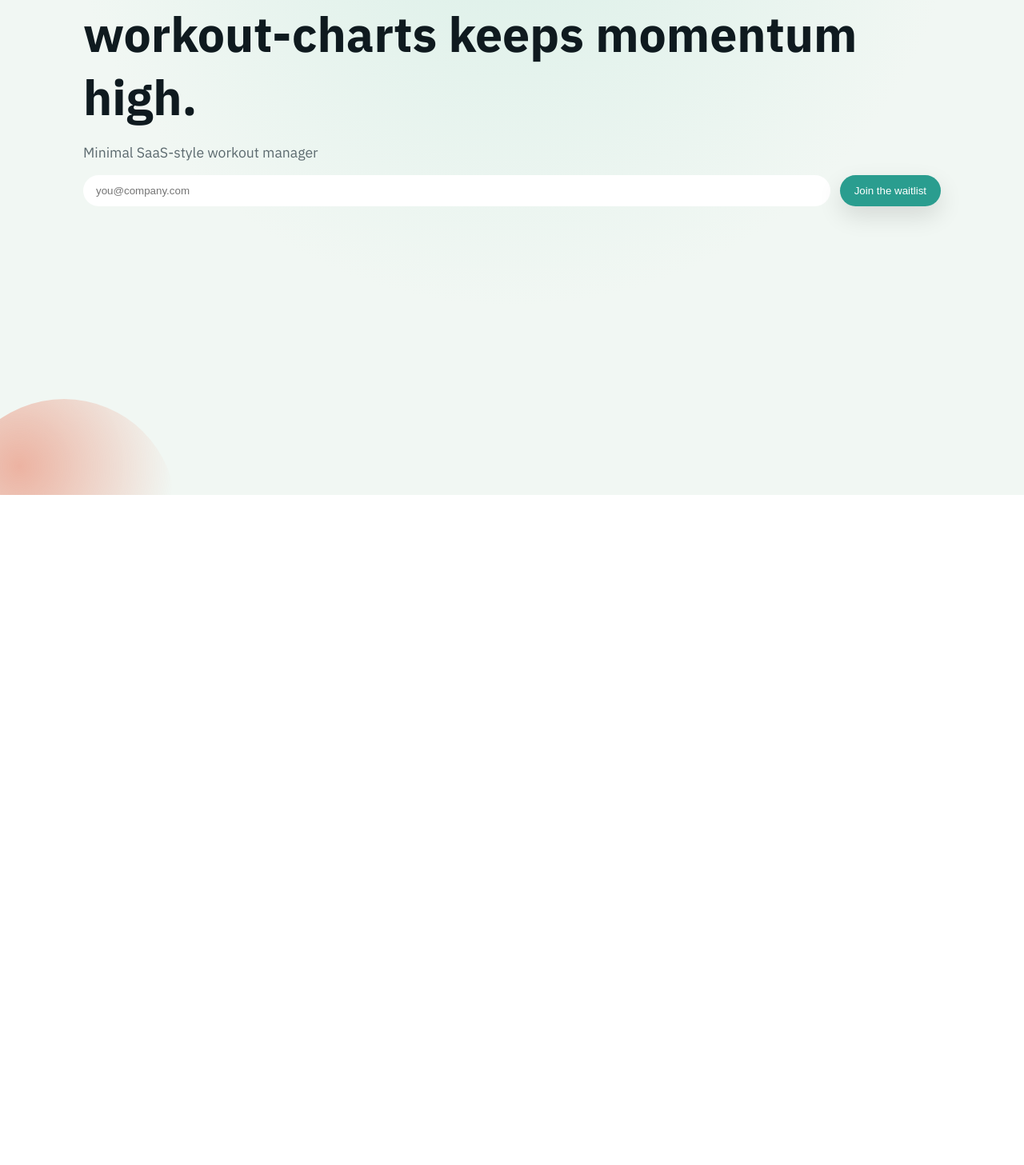
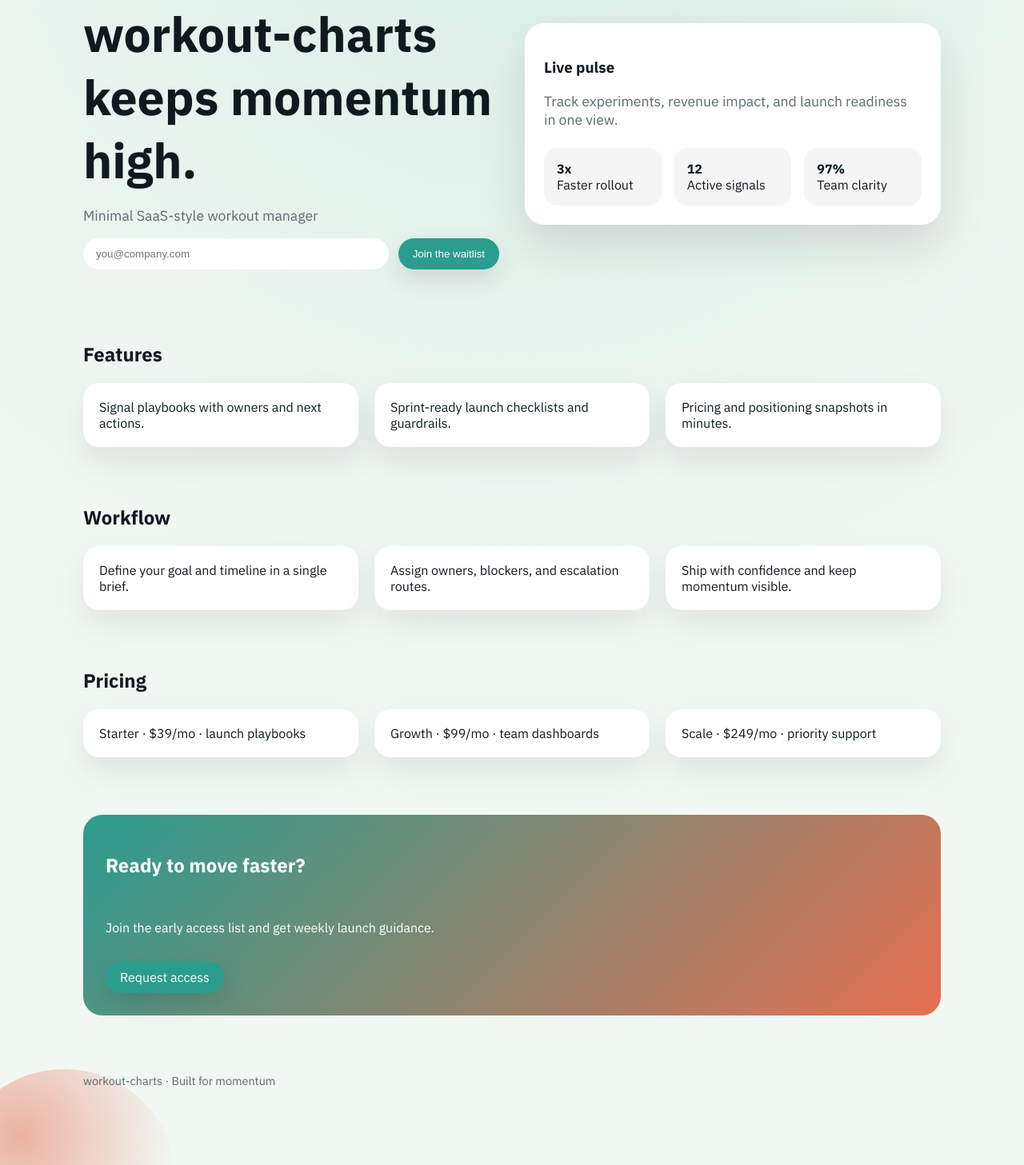
Before and after one commit to XSpiritWizardX/workout-charts, a website: page public/index.html in a window 1280 px wide. Shown: the part 181-1638 px from the top of the page at 80% size. Before the commit the page ends 800 px from the top, so only its background shows below. Drawn offline with Linux system fonts and the light colour scheme.

Commit message:
Update public/index.html

```diff
--- a/public/index.html
+++ b/public/index.html
@@ -2,9 +2,10 @@
 <html lang="en">
   <head>
     <meta charset="utf-8" />
-    <meta name="viewport" content="width=device-width, initial-scale=1"/>
+    <meta name="viewport" content="width=device-width, initial-scale=1" />
     <title>workout-charts</title>
-    <link rel="stylesheet" href="styles.css"/>
+    <link rel="stylesheet" href="styles.css" />
+    <script src="app.js" defer></script>
   </head>
   <body>
     <div class="page">
@@ -27,14 +28,57 @@
               <h1>workout-charts keeps momentum high.</h1>
               <p>Minimal SaaS-style workout manager</p>
               <form id="waitlist-form">
-                <input type="email" name="email" placeholder="you@company.com" required/>
+                <input type="email" name="email" placeholder="you@company.com" required />
                 <button class="button" type="submit">Join the waitlist</button>
               </form>
+              <p id="waitlist-message"></p>
+            </div>
+            <div class="panel">
+              <h3>Live pulse</h3>
+              <p>Track experiments, revenue impact, and launch readiness in one view.</p>
+              <div class="stat-grid">
+                <div class="stat"><strong>3x</strong><br/>Faster rollout</div>
+                <div class="stat"><strong>12</strong><br/>Active signals</div>
+                <div class="stat"><strong>97%</strong><br/>Team clarity</div>
+              </div>
+            </div>
+          </section>
+          <section id="features" class="section reveal">
+            <h2>Features</h2>
+            <div class="grid">
+              <div class="card">Signal playbooks with owners and next actions.</div>
+              <div class="card">Sprint-ready launch checklists and guardrails.</div>
+              <div class="card">Pricing and positioning snapshots in minutes.</div>
+            </div>
+          </section>
+          <section id="workflow" class="section reveal">
+            <h2>Workflow</h2>
+            <div class="grid">
+              <div class="card">Define your goal and timeline in a single brief.</div>
+              <div class="card">Assign owners, blockers, and escalation routes.</div>
+              <div class="card">Ship with confidence and keep momentum visible.</div>
+            </div>
+          </section>
+          <section id="pricing" class="section reveal">
+            <h2>Pricing</h2>
+            <div class="grid">
+              <div class="card">Starter · $39/mo · launch playbooks</div>
+              <div class="card">Growth · $99/mo · team dashboards</div>
+              <div class="card">Scale · $249/mo · priority support</div>
+            </div>
+          </section>
+          <section id="cta" class="section reveal">
+            <div class="cta">
+              <h2>Ready to move faster?</h2>
+              <p>Join the early access list and get weekly launch guidance.</p>
+              <a class="button" href="#">Request access</a>
             </div>
           </section>
         </main>
+        <footer>
+          <span>workout-charts · Built for momentum</span>
+        </footer>
       </div>
     </div>
-      <script src="app.js" defer></script>
-</body>
+  </body>
 </html>
```
